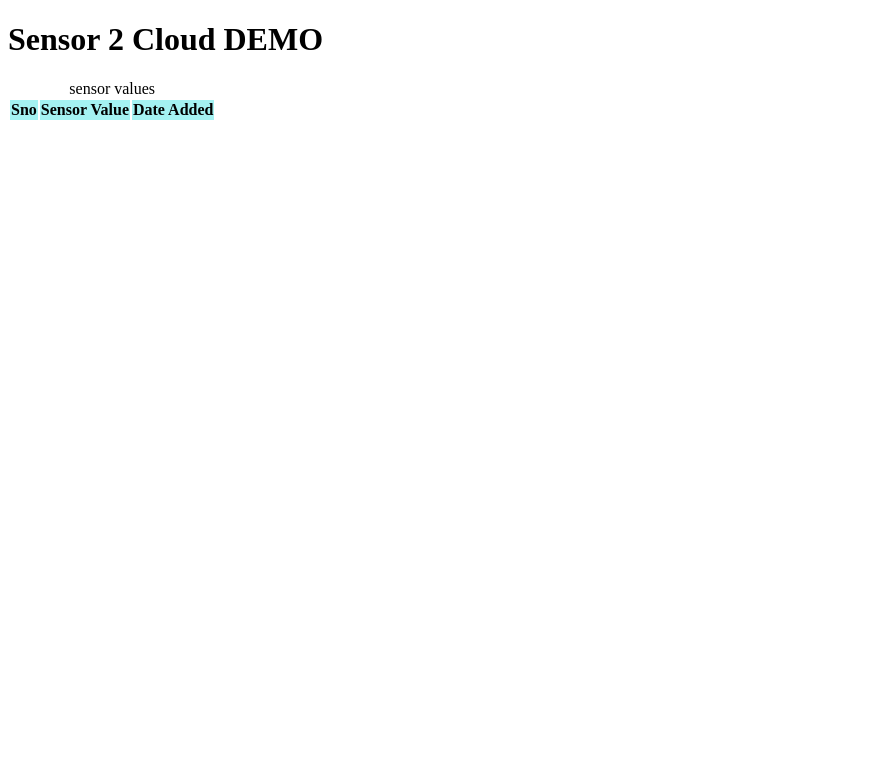
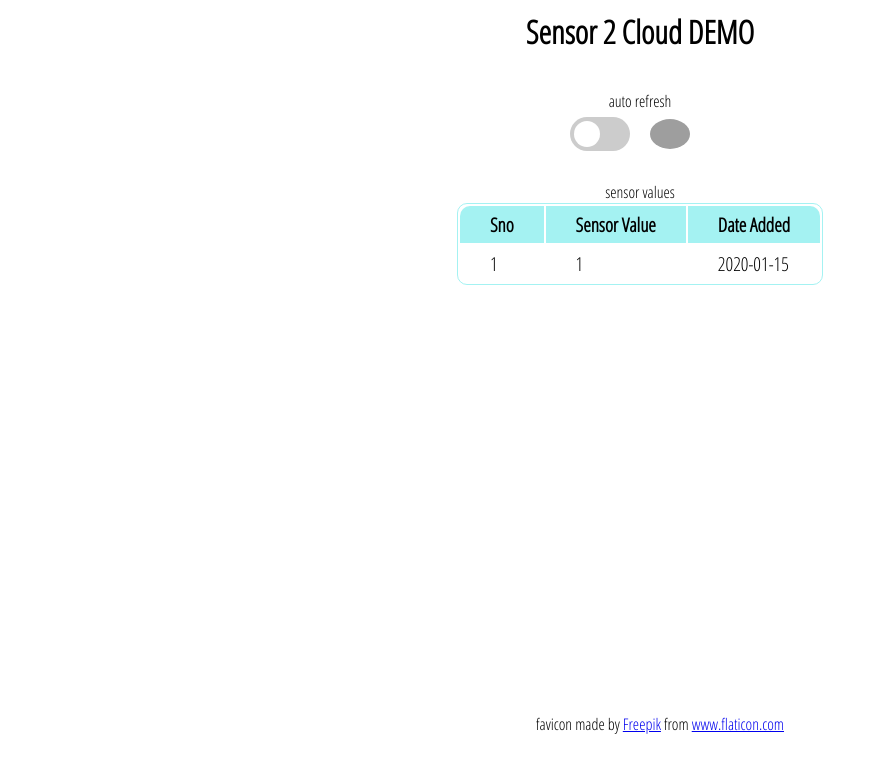
Before and after one commit to ArindamPal-0/s2cd-API-WebApp, a Flask app: page / in a window 1280 px wide. Shown: the top 783 px of the page, without its empty margins (0-877 px from the left). Run offline with Flask 2, Linux system fonts and the light colour scheme; tables that the repository leaves empty hold one stand-in row (values such as "Sample post"); lists and menus that the app fills with data are empty; grey boxes are pictures that could not be loaded.

Commit message:
made good looking UI
change default the font
added an auto_refresh toggle so you can select to check repeatedly
or you can manually click refresh button when auto refresh is off
added container system to center everything horizontally
table is looking better now
added favicon in form of sensor icon
added footer to give credit to the sensor image icon creator

```diff
--- a/static/index.js
+++ b/static/index.js
@@ -1,14 +1,87 @@
 document.addEventListener('DOMContentLoaded', event => {
     console.log('s2cd frontend');
+
+    autoRefreshButton = document.querySelector('#auto_refresh');
+    // console.log(autoRefreshButton);
+    refreshButton = document.querySelector('#refresh');
+    // console.log(refreshButton);
+
+    autoRefreshButton.addEventListener('click', event => {
+        // console.log(autoRefreshButton.checked);
+        if(autoRefreshButton.checked) {
+            refreshButton.classList.add('display-none');
+        }
+        else {
+            refreshButton.classList.remove('display-none');
+        }
+    });
 
     tbody = document.querySelector('tbody');
     // console.log(tbody);
 
     apiUrl = '/api/sensor_values'
 
+    fetch(apiUrl)
+    .then(response => response.json())
+    .then(data => {
+        // console.log('success', data);
+        while(tbody.firstChild){
+            tbody.firstChild.remove();
+        }
+
+        let array = data['data'];
+        for(let i = 0; i < array.length; i++) {
+            let tr = document.createElement('tr');
+
+            let tdSno = document.createElement('td');
+            tdSno.textContent = `${i + 1}`;
+            let tdValue = document.createElement('td');
+            tdValue.textContent = `${array[i]['sensor value']}`;
+            let tdDate = document.createElement('td');
+            tdDate.textContent = `${array[i]['date added']}`
+
+            tr.appendChild(tdSno);
+            tr.appendChild(tdValue);
+            tr.appendChild(tdDate);
+
+            tbody.appendChild(tr);
+        }
+    })
+    .catch(err => console.error('Error:', err));
+
+    refreshButton.addEventListener('click', event => {
+        fetch(apiUrl)
+        .then(response => response.json())
+        .then(data => {
+            // console.log('success', data);
+            while(tbody.firstChild){
+                tbody.firstChild.remove();
+            }
+
+            let array = data['data'];
+            for(let i = 0; i < array.length; i++) {
+                let tr = document.createElement('tr');
+
+                let tdSno = document.createElement('td');
+                tdSno.textContent = `${i + 1}`;
+                let tdValue = document.createElement('td');
+                tdValue.textContent = `${array[i]['sensor value']}`;
+                let tdDate = document.createElement('td');
+                tdDate.textContent = `${array[i]['date added']}`
+
+                tr.appendChild(tdSno);
+                tr.appendChild(tdValue);
+                tr.appendChild(tdDate);
+
+                tbody.appendChild(tr);
+            }
+        })
+        .catch(err => console.error('Error:', err));
+    });
 
     setInterval(() => {
         if(document.hasFocus()) {
+            if(autoRefreshButton.checked) {
                 fetch(apiUrl)
                 .then(response => response.json())
                 .then(data => {
@@ -38,6 +111,6 @@
                 })
                 .catch(err => console.error('Error:', err));
             }
-
+        }
     }, 2000);
 })
--- a/static/styles.css
+++ b/static/styles.css
@@ -1,7 +1,150 @@
-thead tr{
+@import url('https://fonts.googleapis.com/css2?family=Open+Sans+Condensed:wght@300&display=swap');
+
+* {
+    margin: 0;
+    padding: 0;
+    font-family: 'Open Sans Condensed', sans-serif;
+}
+
+.display-none {
+    display: none;
+}
+
+header {
+    height: 10vh;
+}
+
+main {
+    min-height: 73vh;
+}
+
+.container {
+    display: flex;
+    flex-direction: column;
+    padding: 10px;
+    align-items: center;
+}
+
+.container-row {
+    display: flex;
+    padding: 5px 10px 10px 10px;
+    align-items: center;
+}
+
+.switch {
+    position: relative;
+    display: inline-block;
+    width: 60px;
+    height: 34px;
+}
+
+.switch input {
+    opacity: 0;
+    width: 0;
+    height: 0;
+}
+
+.slider {
+    position: absolute;
+    cursor: pointer;
+    top: 0;
+    left: 0;
+    right: 0;
+    bottom: 0;
+    background-color: #ccc;
+    -webkit-transition: .4s;
+    transition: .4s;
+}
+
+.slider:before {
+    position: absolute;
+    content: "";
+    height: 26px;
+    width: 26px;
+    left: 4px;
+    bottom: 4px;
+    background-color: white;
+    -webkit-transition: .4s;
+    transition: .4s;
+}
+
+input:checked + .slider {
+    background-color: #2196F3;
+}
+
+input:focus + .slider {
+    box-shadow: 0 0 1px #2196F3;
+}
+
+input:checked + .slider:before {
+    -webkit-transform: translateX(26px);
+    -ms-transform: translateX(26px);
+    transform: translateX(26px);
+}
+
+/* Rounded sliders */
+.slider.round {
+    border-radius: 34px;
+}
+
+.slider.round:before {
+    border-radius: 50%;
+}
+
+img.button{
+    margin: 0 20px;
+    cursor: pointer;
+    height: 30px;
+    position: relative;
+    border-radius: 50%;
+}
+
+img.button:hover {
+    background-color: #ccc;
+}
+
+table {
+    margin-top: 20px;
+    border: 1px solid #86eeeec0;
+    border-radius: 10px;
+}
+
+thead tr th:first-child {
+    border-top-left-radius: 10px;
+}
+
+thead tr th:last-child {
+    border-top-right-radius: 10px;
+}
+
+thead th {
     background-color: #86eeeec0;
 }
 
-tr:nth-child(even) {
+tbody tr:nth-child(even) td {
     background-color: #D6EEEE;
 }
+
+tbody tr:last-child td:first-child {
+    border-bottom-left-radius: 10px;
+}
+
+tbody tr:last-child td:last-child {
+    border-bottom-right-radius: 10px;
+}
+
+th, td {
+    font-size: 1.2rem;
+    padding: 5px 30px;
+}
+
+footer {
+    min-height: 10vh;
+    width: 100%;
+    bottom: 0;
+    padding: 20px;
+    display: flex;
+    flex-direction: column;
+    align-items: center;
+    justify-content: center;
+}
--- a/templates/index.html
+++ b/templates/index.html
@@ -5,10 +5,25 @@
     <meta http-equiv="X-UA-Compatible" content="IE=edge">
     <meta name="viewport" content="width=device-width, initial-scale=1.0">
     <title>Sensor 2 Cloud Demo</title>
+    <link rel="icon" href="{{url_for('static', filename='/img/sensor.png')}}" type="image/png">
     <link rel="stylesheet" href="{{url_for('static', filename='/styles.css')}}">
 </head>
 <body>
+    <header>
+        <div class="container">
             <h1>Sensor 2 Cloud DEMO</h1>
+        </div>
+    </header>
+    <main>
+        <div class="container">
+            auto refresh
+            <div class="container-row">
+                <label class="switch">
+                    <input type="checkbox" id="auto_refresh">
+                    <span class="slider round"></span>
+                </label>
+                <img class="button" id="refresh" src="https://upload.wikimedia.org/wikipedia/commons/thumb/7/7d/Refresh_icon.svg/1200px-Refresh_icon.svg.png">
+            </div>
 
             <table>
                 <caption>sensor values</caption>
@@ -22,6 +37,11 @@
                 <tbody>
                 </tbody>
             </table>
+        </div>
+    </main>
+    <footer>
+        <div>favicon made by <a href="https://www.freepik.com" title="Freepik">Freepik</a> from <a href="https://www.flaticon.com/" title="Flaticon">www.flaticon.com</a></div>
+    </footer>
 
     <script type="text/javascript" src="{{url_for('static', filename='/index.js')}}"></script>
 </body>
```
Also changed, not shown: static/img/sensor.png (added). Lines whose indentation alone changed are shown as unchanged.
